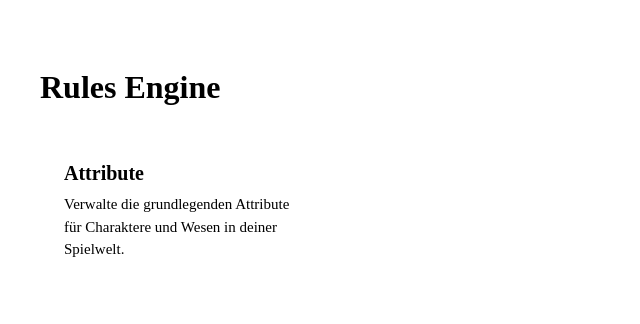
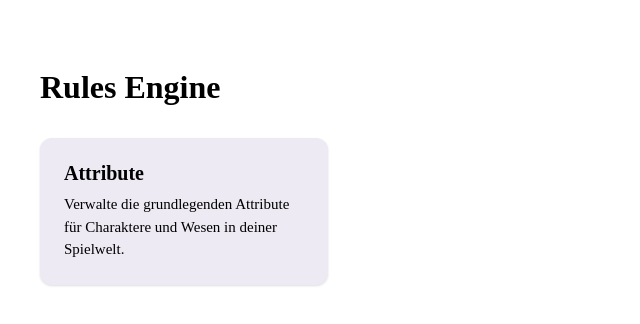
Before and after one commit to Heiges/rules-engine, a React (Vite) app in the folder frontend/: page / in a window 1280 px wide. Shown: the top 324 px of the page, without its empty margins (0-640 px from the left). Built offline with nearby package versions, Linux system fonts and the light colour scheme.

Commit message:
instructionfiles modified

```diff
--- a/frontend/src/components/Tile.css
+++ b/frontend/src/components/Tile.css
@@ -3,20 +3,22 @@
   flex-direction: column;
   align-items: flex-start;
   padding: 24px;
-  background: var(--bg);
+  background: #edeaf3;
   border: 1px solid var(--border);
   border-radius: 12px;
   cursor: pointer;
   text-align: left;
-  transition: box-shadow 0.2s, border-color 0.2s;
+  transition: box-shadow 0.25s, transform 0.15s, border-color 0.25s;
   width: 100%;
   box-sizing: border-box;
   font-family: var(--sans);
   color: var(--text);
+  box-shadow: 0 1px 3px rgba(0, 0, 0, 0.08), 0 1px 2px rgba(0, 0, 0, 0.06);
 
   &:hover {
-    box-shadow: var(--shadow);
-    border-color: var(--accent-border);
+    box-shadow: 0 4px 12px rgba(0, 0, 0, 0.12), 0 2px 6px rgba(0, 0, 0, 0.08);
+    border-color: #9ca3af;
+    transform: translateY(-2px);
   }
 
   h2 {
@@ -31,3 +33,9 @@
     line-height: 1.5;
   }
 }
+
+@media (prefers-color-scheme: dark) {
+  .tile {
+    background: #1e1f27;
+  }
+}
```
